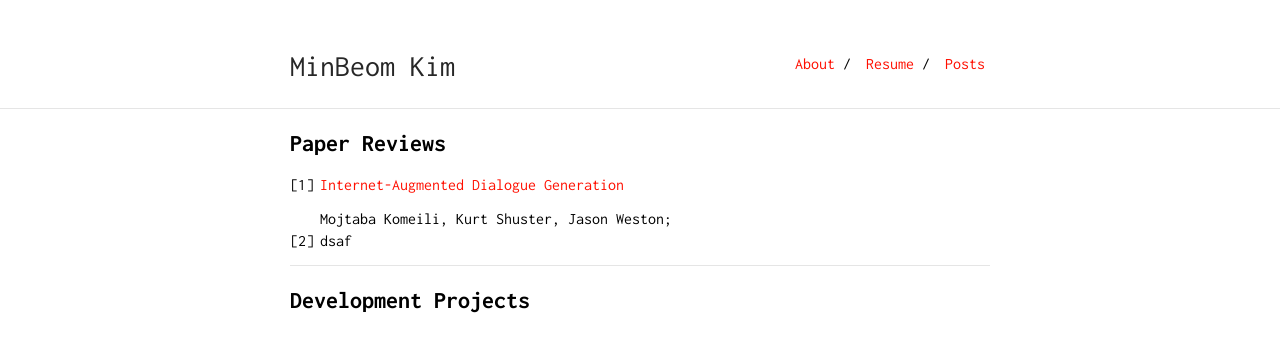
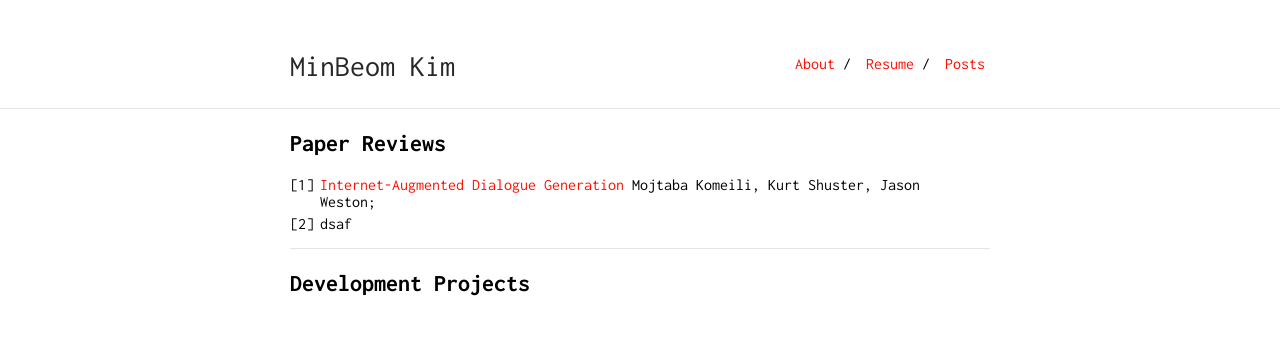
Before and after one commit to minbeomkim/minbeomkim.github.io, a Jekyll site: the page built from post.md, in a window 1280 px wide. Shown: the top 352 px of the page. Built offline with Jekyll 4.4.1, drawn with Linux system fonts in a browser that asks for light colours; our own code applies the rules of GitHub Pages for plain Markdown files.

Commit message:
Update post.md

```diff
--- a/post.md
+++ b/post.md
@@ -5,8 +5,9 @@ is_contact: true
 
 ## Paper Reviews
 
-1. [Internet-Augmented Dialogue Generation](https://minbeomkim.github.io/Post-Internet-Augmented_Dialogue_Generation)<br/><br/>
+1. [Internet-Augmented Dialogue Generation](https://minbeomkim.github.io/Post-Internet-Augmented_Dialogue_Generation)
 Mojtaba Komeili, Kurt Shuster, Jason Weston;
+<br/>
 2. dsaf
 
 
```
